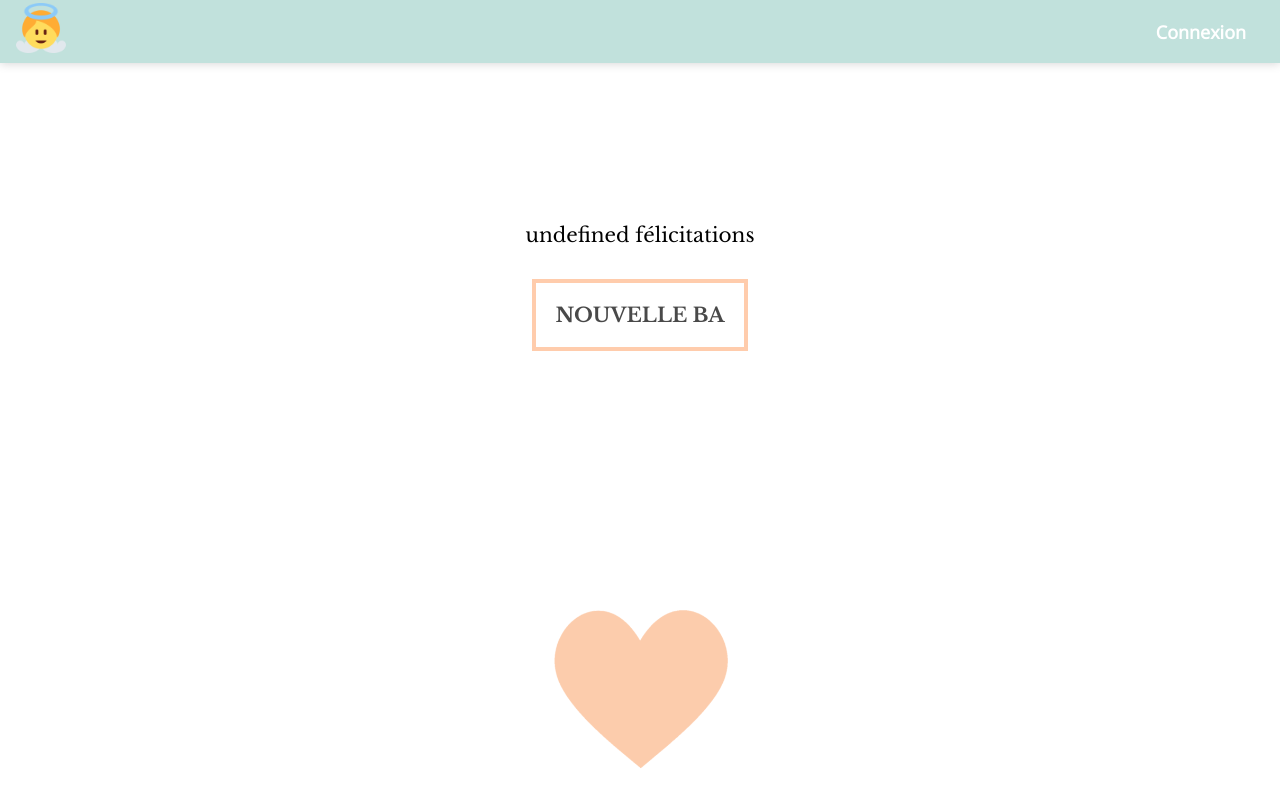
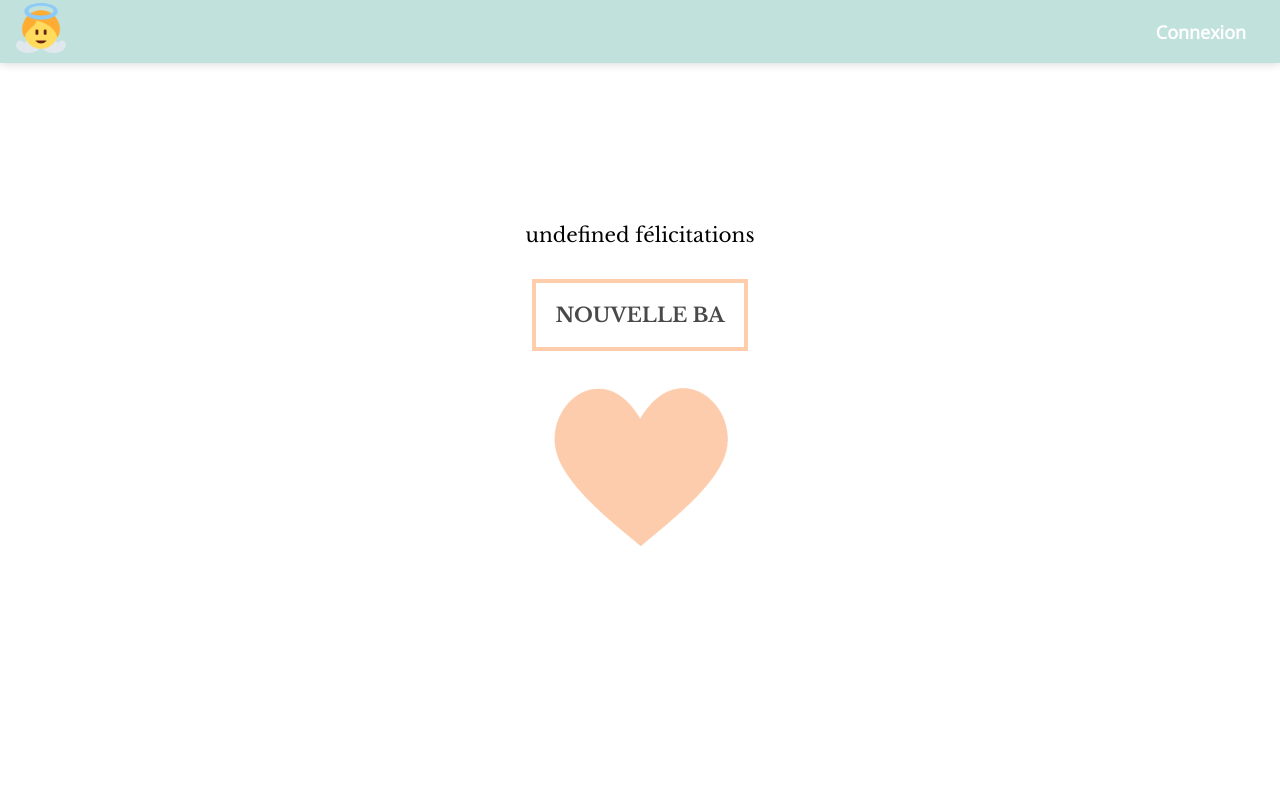
Before and after one commit to NicolasVid/Mabea, a React (Create React App) app: page /Read in a window 1280 px wide. Built offline with nearby package versions, Linux system fonts and the light colour scheme; no server answers.

Commit message:
Fix affichage DisplayBa

```diff
--- a/src/components/DisplayBa/DisplayBa.css
+++ b/src/components/DisplayBa/DisplayBa.css
@@ -7,8 +7,6 @@
 }
 
 .image_container {
-    position: absolute;
-    bottom: 1rem;
     width: 100%;
     text-align: center;
     animation: translateImage 7s linear infinite;
@@ -16,11 +14,8 @@
 }
 
 .image_container--scaled {
-    position: absolute;
-    bottom: 1rem;
     width: 100%;
     text-align: center;
-    animation: translateImage 7s linear infinite;
     transition: all 2s ease-in-out;
     animation: scaleImage 2s ease-in-out;
 }
```
